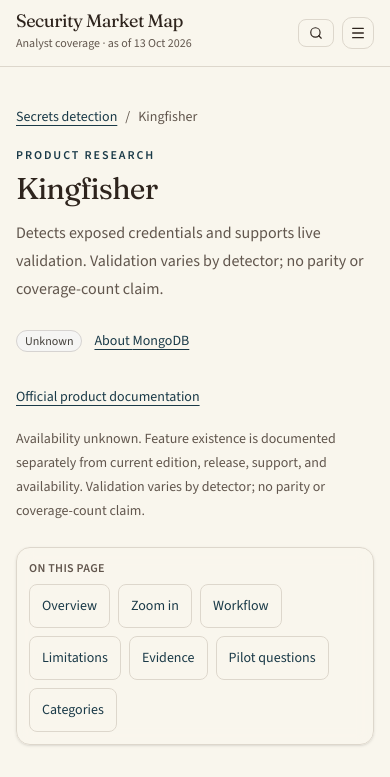
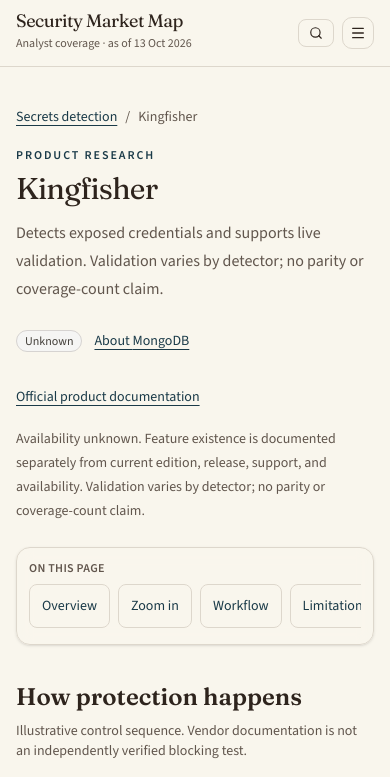
Before and after one commit to heyfunwhoa/security-market-map, a Next.js app: page /products/kingfisher in a window 390 px wide. Shown: the top 777 px of the page. Built offline with nearby package versions, Linux system fonts and the light colour scheme.

Commit message:
fix: prevent multi-row sticky navigation from obscuring mobile content

```diff
--- a/components/product-section-nav.tsx
+++ b/components/product-section-nav.tsx
@@ -3,12 +3,12 @@
 type SectionLink = { id: string; label: string };
 export function ProductSectionNav({ sections }: { sections: readonly SectionLink[] }) {
   return (
-    <nav aria-label="On this page" className="sticky top-2 z-10 mt-6 rounded-xl border border-border bg-background/95 p-3 shadow-sm backdrop-blur supports-[backdrop-filter]:bg-background/85">
+    <nav aria-label="On this page" className="mt-6 lg:sticky lg:top-2 lg:z-10 rounded-xl border border-border bg-background/95 p-3 shadow-sm backdrop-blur supports-[backdrop-filter]:bg-background/85">
       <p className="mb-2 text-xs font-semibold uppercase tracking-wide text-muted-foreground">On this page</p>
-      <ul className="flex flex-wrap gap-2">
+      <ul className="flex gap-2 overflow-x-auto pb-1 lg:flex-wrap lg:overflow-visible">
         {sections.map((section) => (
           <li key={section.id}>
-            <Link href={`#${section.id}`} className="inline-flex min-h-11 items-center rounded-md border border-border px-3 text-sm text-primary underline-offset-4 hover:bg-muted hover:underline focus-visible:outline-2 focus-visible:outline-offset-2 focus-visible:outline-ring">
+            <Link href={`#${section.id}`} className="inline-flex min-h-11 shrink-0 items-center whitespace-nowrap rounded-md border border-border px-3 text-sm text-primary underline-offset-4 hover:bg-muted hover:underline focus-visible:outline-2 focus-visible:outline-offset-2 focus-visible:outline-ring">
               {section.label}
             </Link>
           </li>
```
